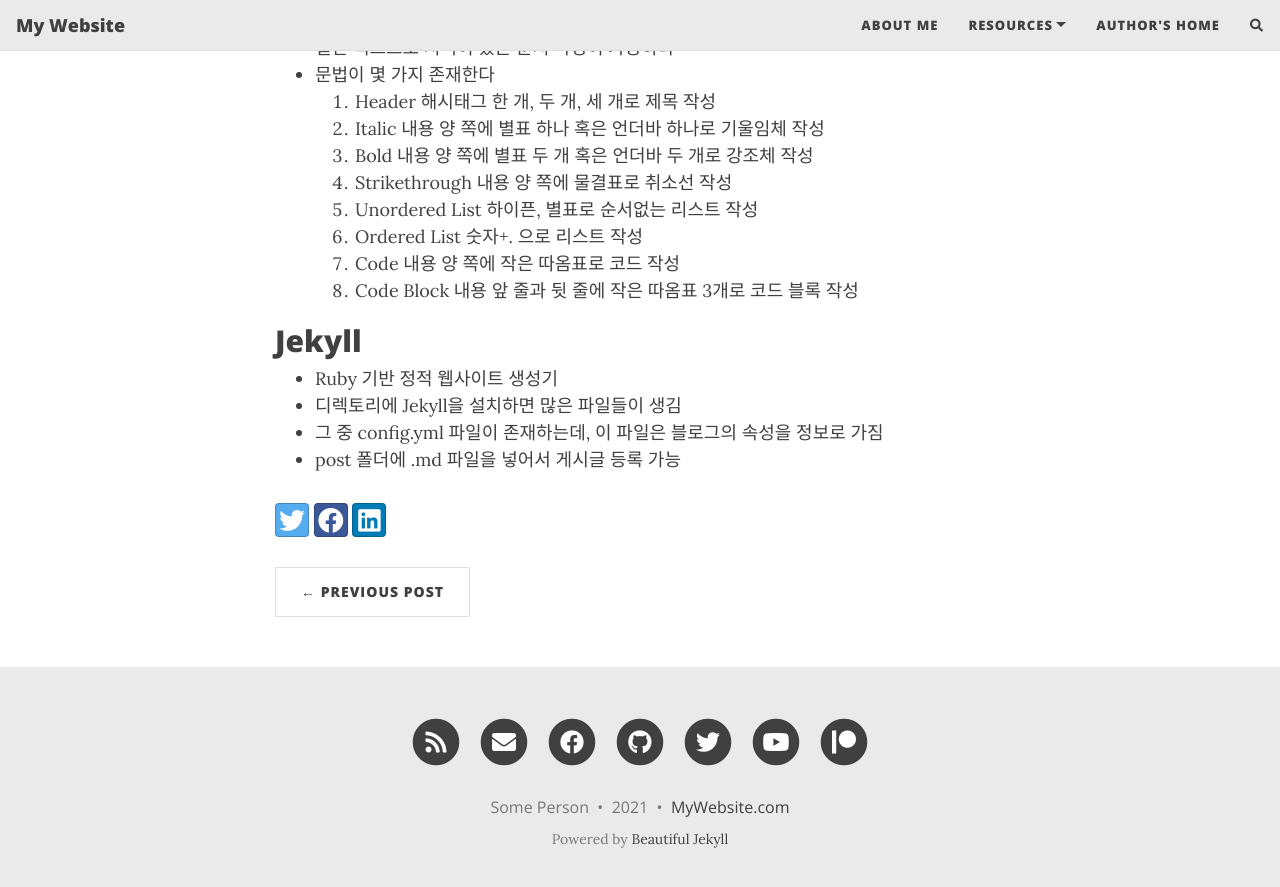
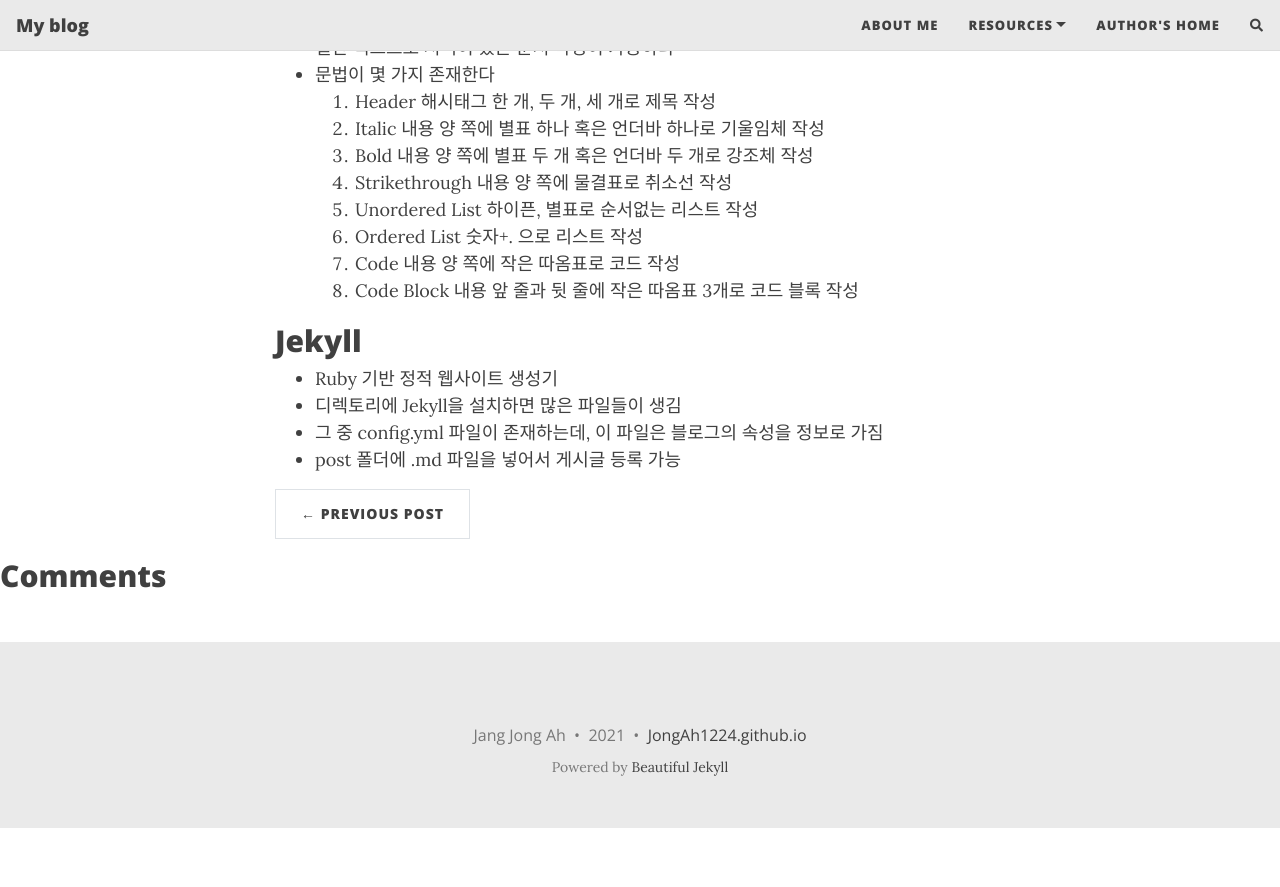
Before and after one commit to JongAh1224/JongAh1224.github.io, a Jekyll site: the page built from _posts/2021-12-16-What-I-learned.md, in a window 1280 px wide and 900 px high, scrolled down 933 px. Shown: the top 887 px of the window. Built offline with Jekyll 4.4.1, drawn with Linux system fonts in a browser that asks for light colours; nearby versions of some CDN libraries; comment, search, counter and statistics services are not loaded; after the commit the page ends 1761 px from its top, so only the background shows below that; part of the change alters nothing that is shown; some of the changed text lies outside the part shown.

Commit message:
댓글 추가

```diff
--- a/_config.yml
+++ b/_config.yml
@@ -6,10 +6,10 @@
 # --- Required options --- #
 
 # Name of website
-title: My Website
+title: My blog
 
 # Your name to show in the footer
-author: Some Person
+author: Jang Jong Ah
 
 # --- List of links in the navigation bar --- #
 
@@ -33,54 +33,9 @@ round-avatar: true
 # then specify the following parameter
 #title-img: /path/to/image
 
-
-# --- Footer social media links --- #
-
-# Select the social network links that you want to show in the footer.
-# Uncomment the links you want to show and add your information to each one.
-social-network-links:
-  email: "someone@example.com"
-  rss: true  # remove this line if you don't want to show an RSS link at the bottom
-  facebook: deanattali
-  github: daattali
-  twitter: daattali
-  patreon: DeanAttali
-  youtube: c/daattali
-#  medium: yourname
-#  reddit: yourname
-#  linkedin: daattali
-#  xing: yourname
-#  stackoverflow: "3943160/daattali"
-#  snapchat: deanat78
-#  instagram: deanat78
-#  spotify: yourname
-#  telephone: +14159998888
-#  steam: deanat78
-#  twitch: yourname
-#  yelp: yourname
-#  telegram: yourname
-#  calendly: yourname
-#  mastodon: instance.url/@username
-#  ORCID: your ORCID ID
-#  google-scholar: your google scholar
-#  discord: invite/invite_code or users/userid
-
-# If you want your website to generate an RSS feed, provide a description
-# The URL for the feed will be https://<your_website>/feed.xml
-rss-description: This website is a virtual proof that I'm awesome
-
 # --- General options --- #
 
-# Select which social network share links to show in posts
-share-links-active:
-  twitter: true
-  facebook: true
-  linkedin: true
-  vk: false
-
-# How to display the link to your website in the footer
-# Remove this if you don't want a link in the footer
-url-pretty: "MyWebsite.com"
+url-pretty: "JongAh1224.github.io"
 
 # Excerpt word length - Truncate the excerpt of each post on the feed page to the specified number of words
 excerpt_length: 50
@@ -153,54 +108,6 @@ footer-hover-col: "#0085A1"
 #  uri: "demo.wiki.pro"
 #  opt-out: true
 
-# --- Comments --- #
-
-# To use Disqus comments, sign up to https://disqus.com and fill in your Disqus shortname (NOT the userid)
-#disqus: ""
-
-# To use Facebook Comments, create a Facebook app and fill in the Facebook App ID
-#fb_comment_id: ""
-
-# To use Utterances comments: (0) uncomment the following section, (1) fill in
-# "repository" (make sure the repository is public), (2) Enable Issues in your repository,
-# (3) Install the Utterances app in your repository https://github.com/apps/utterances
-# See more details about the parameters below at https://utteranc.es/
-#utterances:
-#  repository: # GitHub username/repository eg. "daattali/beautiful-jekyll"
-#  issue-term: title   # Mapping between blog posts and GitHub issues
-#  theme: github-light # Utterances theme
-#  label: blog-comments # Label that will be assigned to GitHub Issues created by Utterances
-
-# To use Staticman comments, uncomment the following section. You may leave the reCaptcha
-# section commented if you aren't using reCaptcha for spam protection.
-# Using Staticman requires advanced knowledge, please consult
-# https://github.com/eduardoboucas/staticman/ and https://staticman.net/ for further
-# instructions. For any support with staticman please direct questions to staticman and
-# not to BeautifulJekyll.
-#staticman:
-#  repository : # GitHub username/repository eg. "daattali/beautiful-jekyll"
-#  branch     : master # If you're not using `master` branch, then you also need to update the `branch` parameter in `staticman.yml`
-#  endpoint   : # URL of your deployment, with a trailing slash eg. "https://<your-api>/v3/entry/github/"
-#  reCaptcha:   # (optional, set these parameters in `staticman.yml` as well)
-#    siteKey  : # You need to apply for a site key on Google
-#    secret   : # Encrypt your password by going to https://<your-own-api>/v3/encrypt/<your-site-secret>
-
-# To use giscus comments:
-# (0) Uncomment the following giscus section, (1) Enable Discussions in your GitHub repository,
-# (2) Install the giscus app in your repository (details at https://giscus.app),
-# (3) Fill in *all* the parameters below
-# See more details about giscus and each of the following parameters at https://giscus.app
-#giscus:
-#  hostname: giscus.app # Replace with your giscus instance's hostname if self-hosting
-#  repository: # GitHub username/repository eg. "daattali/beautiful-jekyll"
-#  repository-id: # ID of your repository, retrieve this info from https://giscus.app
-#  category: Announcements # Category name of your GitHub Discussion posts
-#  category-id: # ID of your category, retrieve this info from https://giscus.app
-#  mapping: pathname
-#  reactions-enabled: 1
-#  emit-metadata: 0
-#  theme: light
-
 # --- Misc --- #
 
 # Ruby Date Format to show dates of posts
@@ -212,7 +119,7 @@ date_format: "%B %-d, %Y"
 # --- You don't need to touch anything below here (but you can if you want) --- #
 
 # Output options (more information on Jekyll's site)
-timezone: "America/Toronto"
+timezone: "Korea/Seoul"
 markdown: kramdown
 highlighter: rouge
 permalink: /:year-:month-:day-:title/
@@ -254,3 +161,8 @@ plugins:
 
 # Beautiful Jekyll / Dean Attali
 # 2fc73a3a967e97599c9763d05e564189
+
+comment:
+  provider: "disqus"
+  disqus:
+    shortname: "JongAh1224"
--- a/_layouts/post.html
+++ b/_layouts/post.html
@@ -80,3 +80,26 @@ layout: base
     </div>
   </div>
 </div>
+
+{% if page.comments %}
+<h2>Comments</h2>
+<div id="disqus_thread"></div>
+<script>
+    /**
+    *  RECOMMENDED CONFIGURATION VARIABLES: EDIT AND UNCOMMENT THE SECTION BELOW TO INSERT DYNAMIC VALUES FROM YOUR PLATFORM OR CMS.
+    *  LEARN WHY DEFINING THESE VARIABLES IS IMPORTANT: https://disqus.com/admin/universalcode/#configuration-variables    */
+    let PAGE_URL = "{{site.url}}{{page.url}}"
+    let PAGE_IDENTIFIER = "{{page.url}}"
+    var disqus_config = function () {
+    this.page.url = PAGE_URL;
+    this.page.identifier = PAGE_IDENTIFIER;
+    };
+    (function() { // DON'T EDIT BELOW THIS LINE
+    var d = document, s = d.createElement('script');
+    s.src = 'https://jongah1224.disqus.com/embed.js';
+    s.setAttribute('data-timestamp', +new Date());
+    (d.head || d.body).appendChild(s);
+    })();
+</script>
+<noscript>Please enable JavaScript to view the <a href="https://disqus.com/?ref_noscript">comments powered by Disqus.</a></noscript>
+{% endif %}
```
